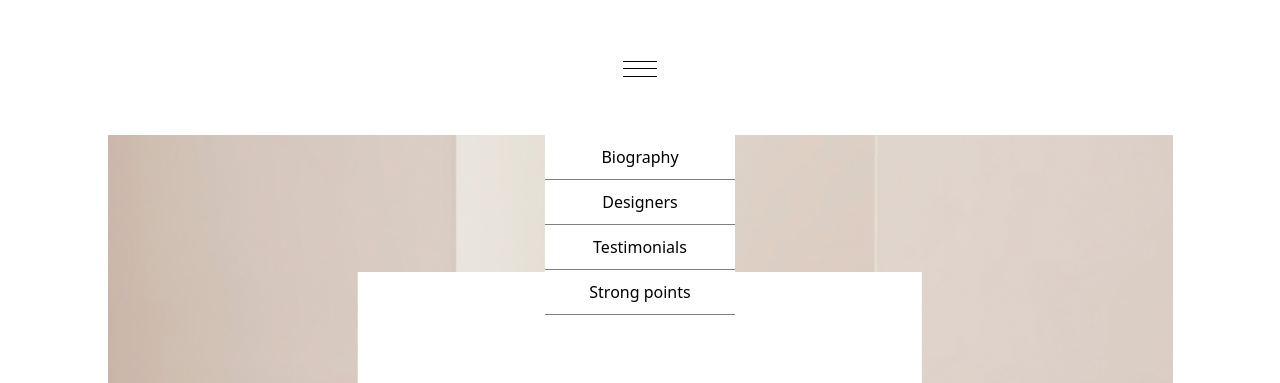
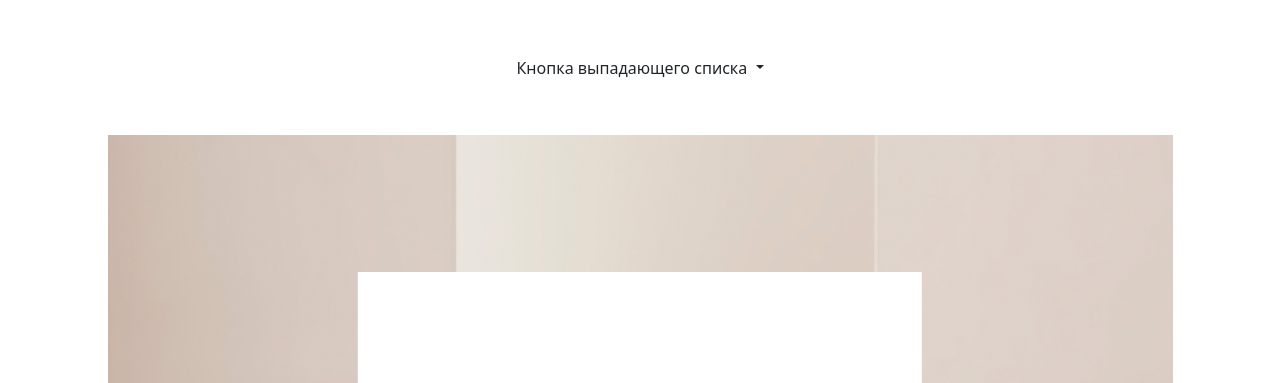
Before and after one commit to lewebcode/otus-css-nikonenko, a plain HTML site: page src/index.html in a window 1280 px wide. Shown: the top 383 px of the page. Drawn offline with nearby package versions, Linux system fonts and the light colour scheme.

Commit message:
add bootstrap navbar

```diff
--- a/src/css/style.css
+++ b/src/css/style.css
@@ -23,12 +23,8 @@ body{
 
 
 /*navigation*/
-.nav{
+.navbar{
     min-height: 135px;
-    display: flex;
-    align-items: center;
-    justify-content: center;
-    position: relative;
 }
 
 .nav__button{
@@ -38,21 +34,12 @@ body{
 }
 
 .nav__content{
-    position: absolute;
     background-color: #fff;
-    top: 100%;
     width: 190px;
     align-items: center;
     z-index: 10;
-    transition: 0.5s ease-in-out;
     flex-flow: column;
     display: flex;
-    transform: scaleY(0);
-    transform-origin: 0 0;
-}
-
-.nav:hover .nav__content{
-    transform: scaleY(1);
 }
 
 .nav__item{
--- a/src/index.html
+++ b/src/index.html
@@ -23,19 +23,17 @@
 </script>
 <main>
     <header>
-        <nav class="nav">
-            <button class="nav__button" type="button" role="button">
-                <svg width="34" height="16" viewBox="0 0 34 16" fill="none" xmlns="http://www.w3.org/2000/svg">
-                    <line y1="0.5" x2="34" y2="0.5" stroke="black"/>
-                    <line y1="7.5" x2="34" y2="7.5" stroke="black"/>
-                    <line y1="15.5" x2="34" y2="15.5" stroke="black"/>
-                 </svg>
-            </button>
-            <div class="nav__content">
-                <a class="nav__item" href="#biography">Biography</a>
-                <a class="nav__item" href="#designers">Designers</a>
-                <a class="nav__item" href="#testimonials">Testimonials</a>
-                <a class="nav__item" href="#strongpoints">Strong points</a>
+        <nav class="navbar d-none d-md-flex flex-row justify-content-center align-items-center">
+            <div class="dropdown-center">
+                <button class="btn dropdown-toggle" id="headerButton" type="button" data-bs-toggle="dropdown" aria-expanded="false">
+                  Кнопка выпадающего списка
+                </button>
+                <ul class="dropdown-menu w-100 text-center" aria-labelledby="headerButton">
+                  <li><a class="dropdown-item" href="#biography">Biography</a></li>
+                  <li><a class="dropdown-item" href="#designers">Designers</a></li>
+                  <li><a class="dropdown-item" href="#testimonials">Testimonials</a></li>
+                  <li><a class="dropdown-item" href="#strongpoints">Strong point</a></li>
+                </ul>
             </div>
         </nav>
     </header>
```
